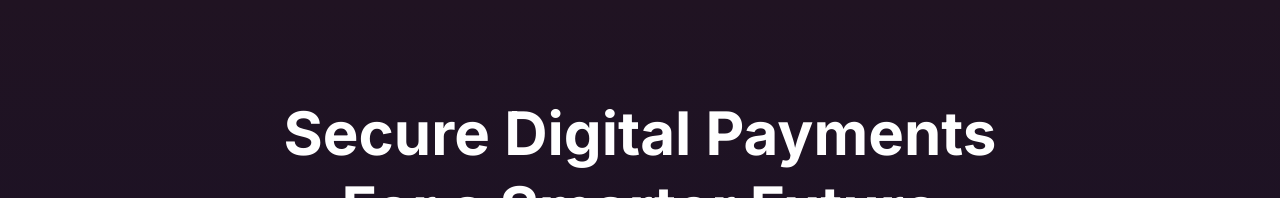
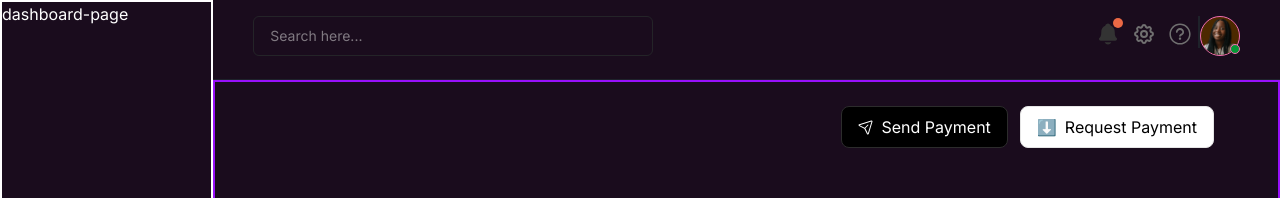
Before and after one commit to Stellopay/stellopay-frontend, a Next.js app: page / in a window 1280 px wide. Shown: the top 198 px of the page. Built offline with nearby package versions, Linux system fonts and the light colour scheme.

Commit message:
issue: dashboad page currenting working it

```diff
--- a/app/page.tsx
+++ b/app/page.tsx
@@ -1,5 +1,10 @@
 import LandingPage from "@/pages/landing";
+import DashBoard from "@/components/dashboard/dashboard-page"
+// import DashBoard from "@/components/dashboard/dashboard-header";
 
 export default function Home() {
-  return <LandingPage />;
+  return <div>
+           <DashBoard />
+            <LandingPage />
+          </div>;
 }
--- /dev/null
+++ b/components/dashboard/dashboard-page.tsx
@@ -0,0 +1,64 @@
+import React from 'react';
+import Image from "next/image";
+import Link from 'next/link';
+// import DashboardPayment from "@/components/dashboard/dashboard-header";
+import { IoNotifications} from "react-icons/io5";
+import { TbSettings } from "react-icons/tb";
+import { RxQuestionMarkCircled } from "react-icons/rx";
+import { PiPaperPlaneTilt } from "react-icons/pi";
+
+export default function dashboard() {
+  return (
+    <div className='w-full h-dvh flex'>
+        <div className='w-2/12 border-2 border-white h-dvh'>
+        dashboard-page
+        </div>
+            <div className='w-10/12'>
+                <div className='w-full h-20 gap-2.5 pt-4 px-10 border-b border-[#1E222A]'>
+                    <div className='max-w-[1100px] h-10 flex justify-between'>
+                        <div className='w-[400px] h-10 py-1.5 px-4 rounded-[6px] border border-[#242428]'>
+                            <input type="text" placeholder='Search here...' className='outline-none text-[#E5E5E5] text-[14px] leading-[145%] align-middle font-[Inter] font-normal'/>
+                        </div>
+                        <div className='w-[228] h-10 flex justify-between'>
+                            <Link href="/" className='w-9 h-9 gap-2.5 rounded-[40px] p-1.5 relative'>
+                                <div className='w-2.5 h-2.5 bg-[#EB6945] top-[1.71px] right-[3.43px] absolute rounded-full'></div>
+                                <IoNotifications className='text-[#333333] w-6 h-6' />
+                            </Link>
+
+                            <Link href='/' className='w-9 h-9 gap-2.5 rounded-[40px] p-1.5'>
+                                <TbSettings className='text-[#707070] w-6 h-6'/>
+                            </Link>
+
+                            <Link href='/' className='w-9 h-9 gap-2.5 rounded-[40px] p-1.5'>
+                                <RxQuestionMarkCircled className='text-[#707070] w-6 h-6'/>
+                            </Link>
+
+                            <div className='w-0 h-8 border border-[#1E222A]'></div>
+
+                            <Link href='/' className='relative'>
+                                <Image src='/avatar.jpg' alt='profile-image' width={40} height={40} className="object-cover w-10 h-10 rounded-full border-[1.5px] border-[#F26EB2] bg-[#4C2900]"/>
+                                <div className='w-2.5 h-2.5 bg-[#059836] left-[30px] top-7 absolute border-[1px] border-[#F26EB2] rounded-full'></div>
+                            </Link>
+                        </div>
+                    </div>
+                </div>
+
+                <div className='max-w-[1400px] h-[1250px] border-2 border-purple-600 py-6 px-10'>
+                    <div className="w-full px-4 md:px-6">
+                       <div className="max-w-screen-xl mx-auto flex flex-col sm:flex-row items-start sm:items-center justify-between gap-4">
+                           <h1 className="text-white text-2xl font-semibold pl-4"></h1>
+                            <div className="flex flex-col sm:flex-row gap-2 sm:gap-3 w-full sm:w-auto">
+                                <button className="flex items-center justify-center gap-2 bg-black text-white px-4 py-2 rounded-md border border-[#2c2c2c] hover:bg-[#111] transition w-full sm:w-auto">
+                                    <span><PiPaperPlaneTilt /></span> Send Payment
+                                </button>
+                                <button className="flex items-center justify-center gap-2 bg-white text-black px-4 py-2 rounded-md border hover:bg-[#f3f3f3] transition w-full sm:w-auto">
+                                   <span>⬇️</span> Request Payment
+                                </button>
+                            </div>
+                        </div>
+                    </div>
+                </div>
+            </div>
+    </div>
+  )
+}
--- a/package.json
+++ b/package.json
@@ -37,6 +37,7 @@
     "react-icons": "^5.5.0",
     "recharts": "^2.15.3",
     "tailwind-merge": "^3.2.0",
+    "yarn": "^1.22.22",
     "zod": "^3.25.74"
   },
   "devDependencies": {
--- a/pages/landing/index.tsx
+++ b/pages/landing/index.tsx
@@ -1,5 +1,6 @@
 import { KeyFeatures } from "@/components/landing/key-features";
 import Hero from "./hero";
+
 
 export default function LandingPage() {
   return (
```
Also changed, not shown: 2 other files (tests, documents, lock files or other folders).
